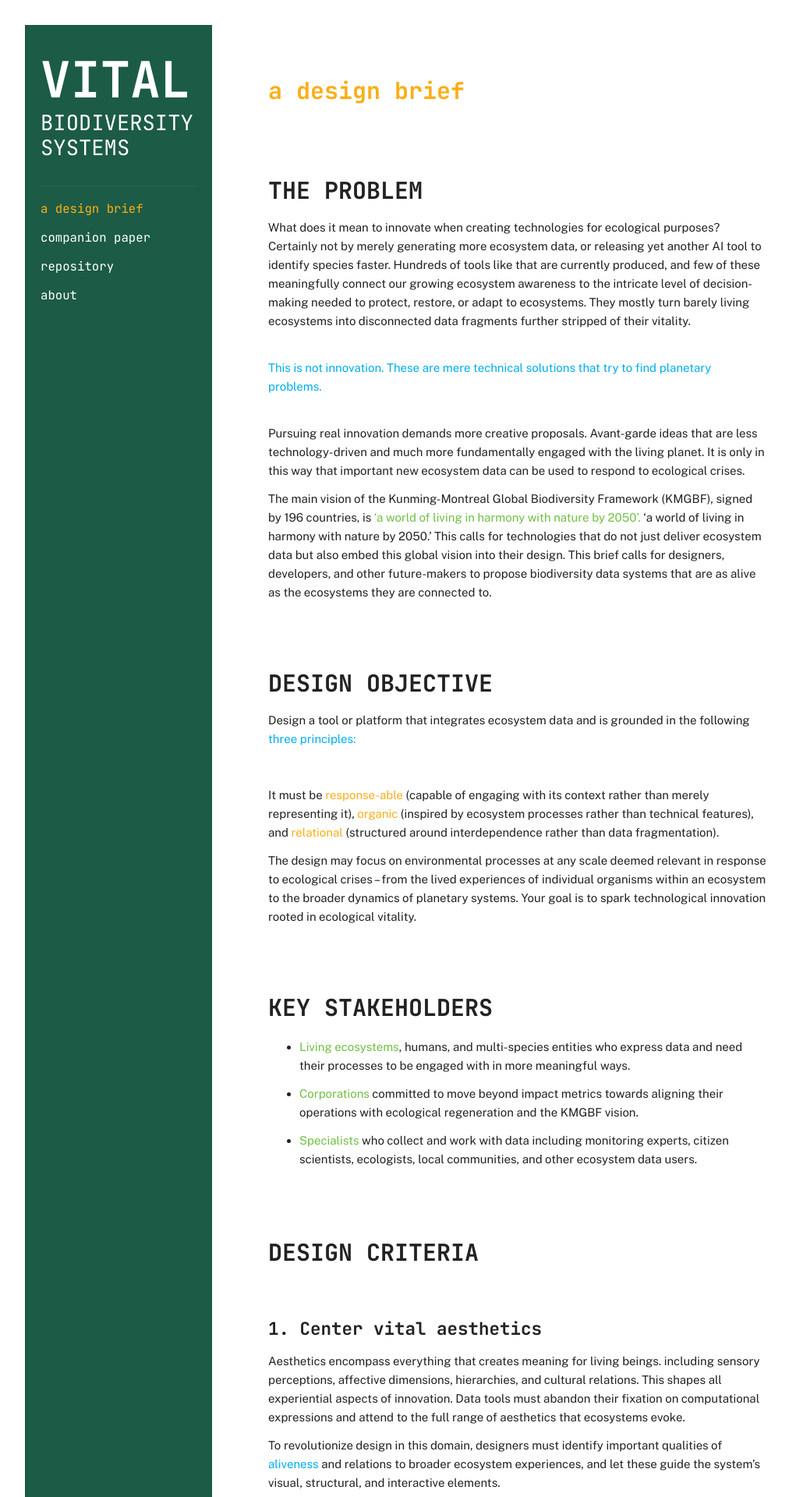
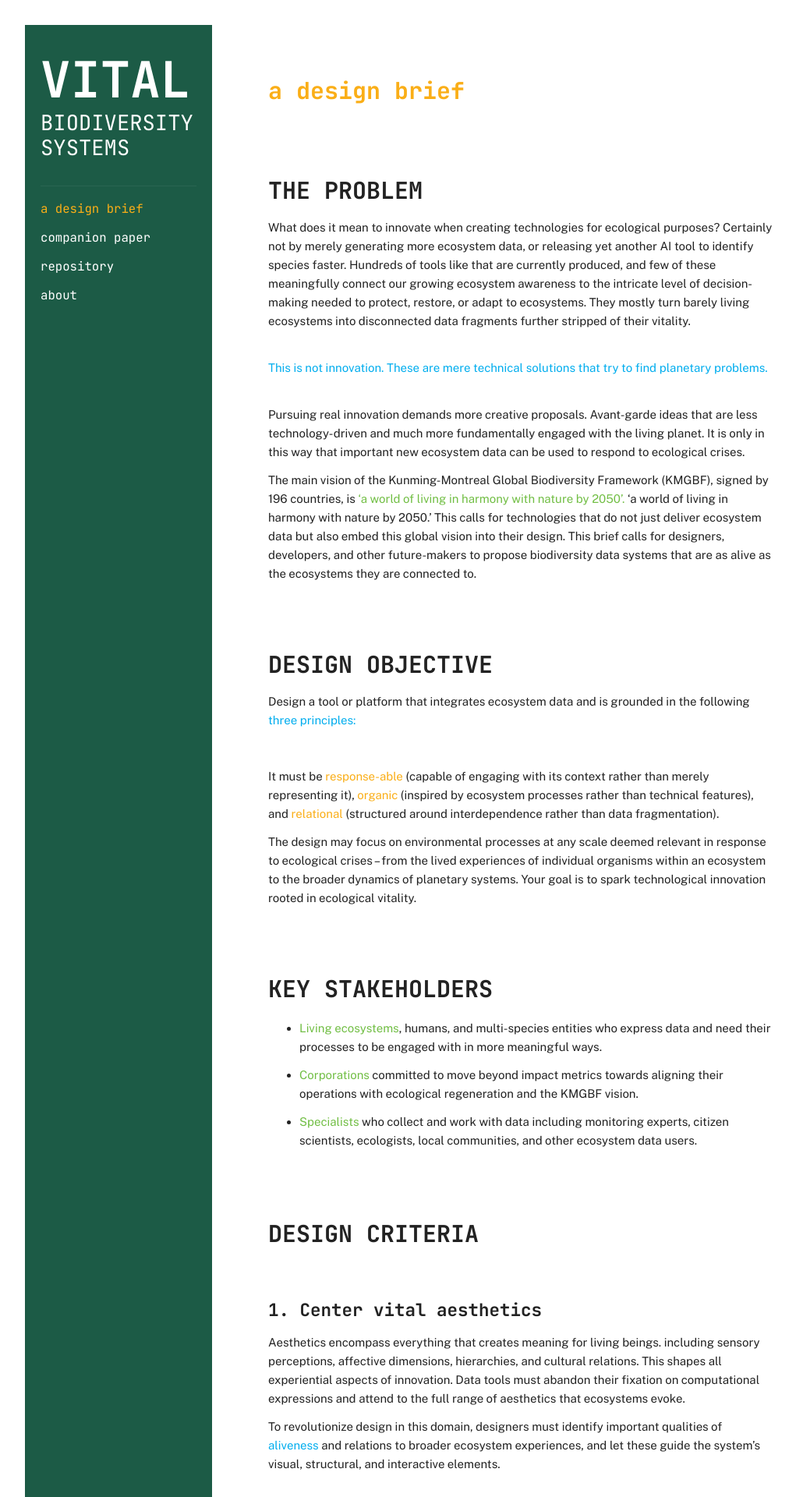
Before and after one commit to vitalbiodiversity/vitalbiodiversity.github.io, a Jekyll site: the page built from index.md, in a window 1280 px wide. Shown: the top 1920 px of the page at 78% size, without its empty margins (58-1079 px from the left). Built offline with Jekyll 4.4.1, drawn with Linux system fonts in a browser that asks for light colours.

Commit message:
Update style.css

```diff
--- a/assets/css/style.css
+++ b/assets/css/style.css
@@ -1,7 +1,7 @@
 :root{
   --site-max-width: 1100px;
   --sidebar-width: 240px;
-  --content-max-width: 720px;
+  --content-max-width: 730px;
   --base-font-size: 15px;
   --sidebar-bg: #1C5B46;
   --accent: #2d7a7b;
```
